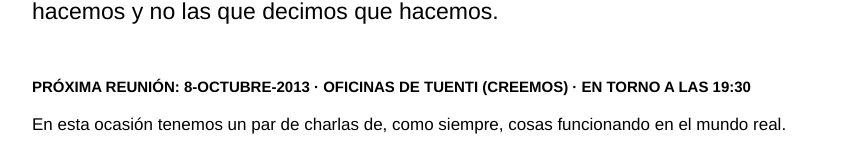
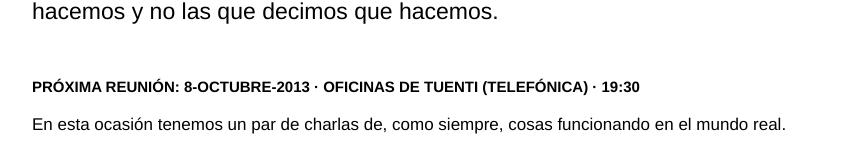
Before and after one commit to javisantana/load_comillas_comillas, a plain HTML site: page index.html in a window 1280 px wide. Shown: the part 270-428 px from the top of the page, without its empty margins (208-1060 px from the left). Drawn offline with Linux system fonts and the light colour scheme.

Commit message:
updated place and hour

```diff
--- a/index.html
+++ b/index.html
@@ -64,7 +64,7 @@
 
           <p class="high">LOAD"" es una reunión de desarrolladores donde hablamos de las cosas que hacemos y no las que decimos que hacemos.</p>
 
-          <h2>Próxima reunión: 8-Octubre-2013 · oficinas de Tuenti (creemos) · en torno a las 19:30</h2>
+          <h2>Próxima reunión: 8-Octubre-2013 · oficinas de Tuenti (Telefónica) · 19:30</h2>
           <p>En esta ocasión tenemos un par de charlas de, como siempre, cosas funcionando en el mundo real.</p>
           <p>La primera de ellas es sobre el sistema de avatares de Minijuegos. En ella Diego Muñoz, aka <a href="https://twitter.com/kartones">Kartones</a> (ex-tuenti, como media escena madrileña) nos va a hablar de cómo montaron el sistema de avatares tanto client side como server side, lo que salió bien, mal y regular. Ya sabéis, SVG a troche y moche.</p>
           <p>La segunda va a ser una troleada disfrazada de charla. Jorge J Barroso (aka <a href="http://twitter.com/flipper83">flipper83</a>) contará la evolución de algunas partes de android siguiendo su código fuente. Puedes ir <a href="https://twitter.com/kartones">abriendo boca</a>.</p>
```
